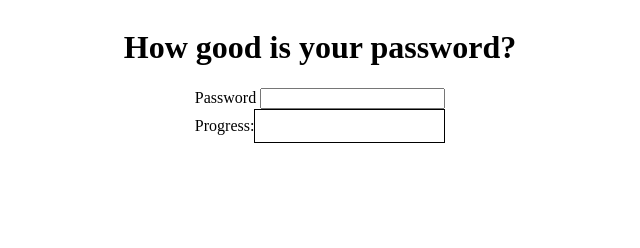
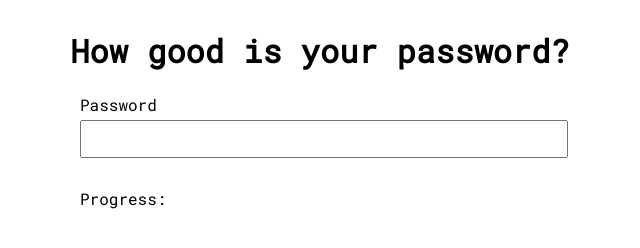
Before and after one commit to MarlonTancredo/password-strength, a plain HTML site: page index.html in a window 1280 px wide. Shown: the whole page, without its empty margins (320-960 px from the left). Drawn offline with Linux system fonts and the light colour scheme.

Commit message:
feat: importing robotoMono font into styles.css

```diff
--- a/styles.css
+++ b/styles.css
@@ -1,4 +1,10 @@
+@font-face {
+  font-family: robotoMono;
+  src: url(./fonts/RobotoMono-Regular.ttf);
+}
+
 body {
+  font-family: robotoMono;
   display: flex;
   flex-direction: column;
   align-items: center;
@@ -14,7 +20,16 @@ body {
 }
 
 .form {
-  margin-bottom: 10px;
+  display: flex;
+  flex-direction: column;
+  width: 100%;
+  gap: 5px;
+}
+
+.form__input {
+  height: 2rem;
+  width: 100%;
+  border-radius: none;
 }
 
 .progress-container {
@@ -22,16 +37,21 @@ body {
   align-items: center;
   justify-content: center;
   width: 100%;
+  margin-top: 20px;
+}
+
+.progress-container__label {
+  margin-right: 5px;
 }
 
 .progress__extern {
-  border: 1px black solid;
   height: 2rem;
   width: 100%;
 }
 
 .progress__intern {
   background-color: black;
+  border-radius: 15px;
   height: 100%;
   width: 0%;
 }
```
